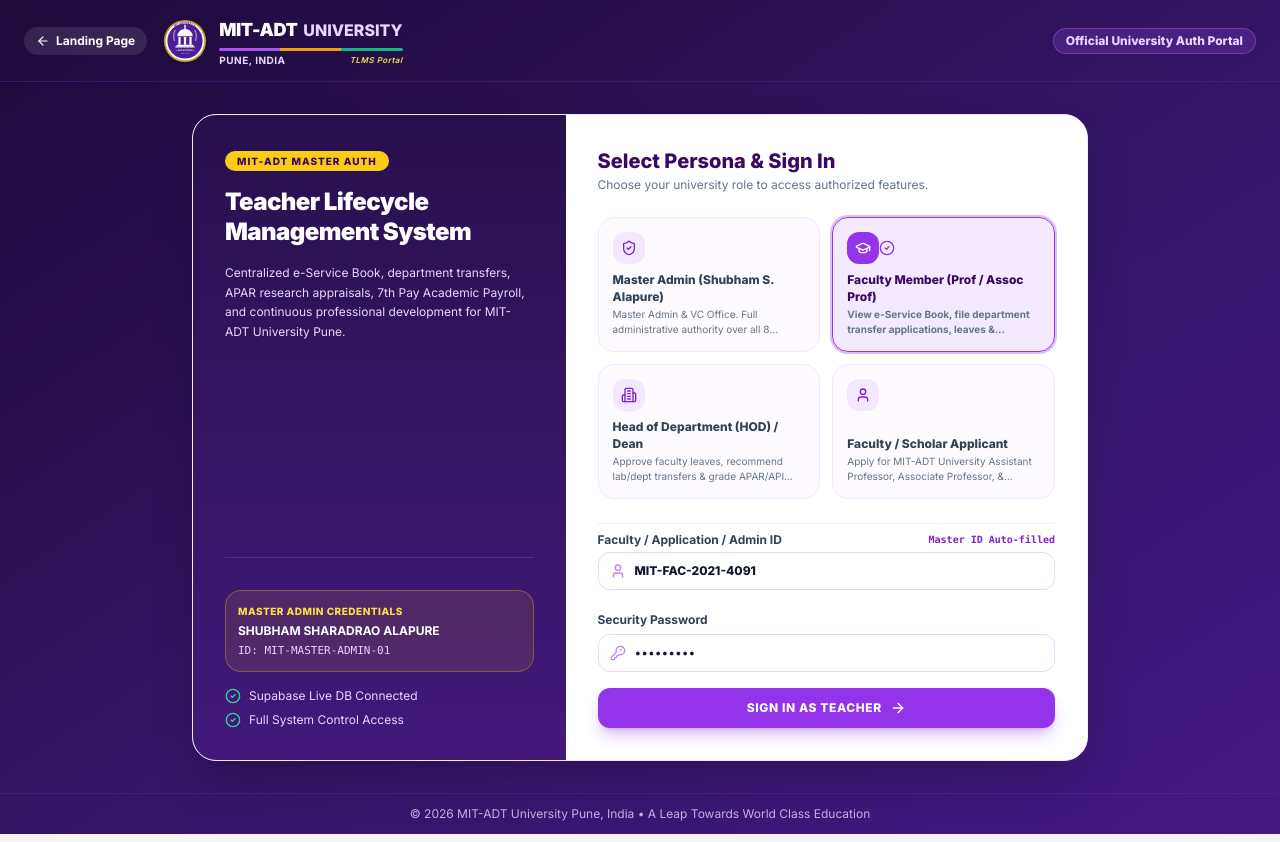
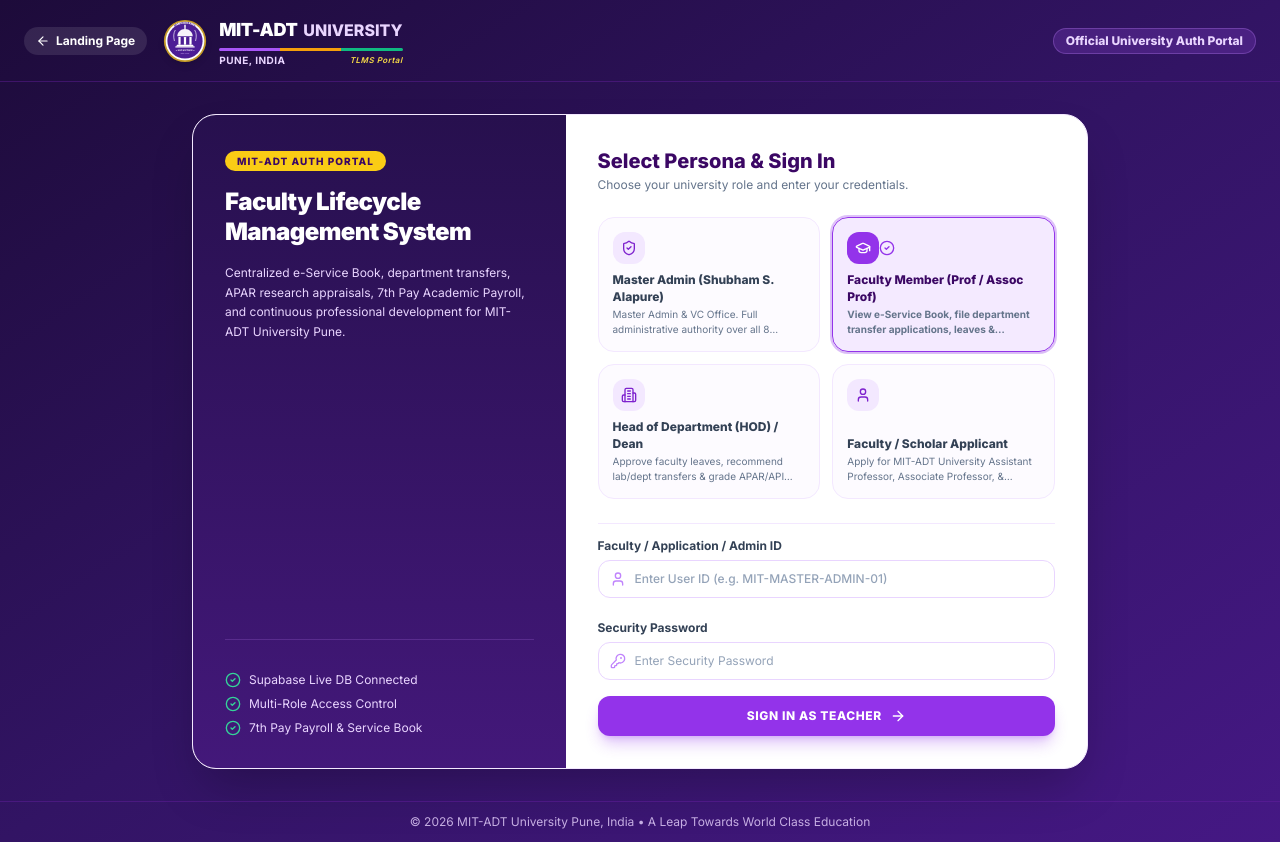
Before and after one commit to ShubhamAlapure/teacher_management_system, a React (Vite) app: page / in a window 1280 px wide. Both pictures are taken after a click on the button "Faculty Login". Built offline with nearby package versions, Linux system fonts and the light colour scheme; no server answers; the database is empty.

Commit message:
Empty initial values for ID and password in login form

```diff
--- a/src/components/Auth/LoginPage.jsx
+++ b/src/components/Auth/LoginPage.jsx
@@ -16,43 +16,38 @@
   const { login } = useApp();
 
   const [selectedRole, setSelectedRole] = useState(defaultRole);
-  const [empId, setEmpId] = useState(defaultRole === 'admin' ? 'MIT-MASTER-ADMIN-01' : 'MIT-FAC-2021-4091');
-  const [password, setPassword] = useState('admin@123');
+  const [empId, setEmpId] = useState('');
+  const [password, setPassword] = useState('');
 
   const roles = [
     {
       id: 'admin',
       title: 'Master Admin (Shubham S. Alapure)',
       icon: ShieldCheck,
-      defaultId: 'MIT-MASTER-ADMIN-01',
       desc: 'Master Admin & VC Office. Full administrative authority over all 8 modules & Supabase DB.'
     },
     {
       id: 'teacher',
       title: 'Faculty Member (Prof / Assoc Prof)',
       icon: GraduationCap,
-      defaultId: 'MIT-FAC-2021-4091',
       desc: 'View e-Service Book, file department transfer applications, leaves & download 7th Pay payslips.'
     },
     {
       id: 'principal',
       title: 'Head of Department (HOD) / Dean',
       icon: Building2,
-      defaultId: 'MIT-DEAN-2012-0056',
       desc: 'Approve faculty leaves, recommend lab/dept transfers & grade APAR/API research reviews.'
     },
     {
       id: 'applicant',
       title: 'Faculty / Scholar Applicant',
       icon: User,
-      defaultId: 'MIT-APP-2026-9901',
       desc: 'Apply for MIT-ADT University Assistant Professor, Associate Professor, & Research Fellowships.'
     }
   ];
 
-  const handleRoleSelect = (roleId, defaultId) => {
+  const handleRoleSelect = (roleId) => {
     setSelectedRole(roleId);
-    setEmpId(defaultId);
   };
 
   const handleFormSubmit = (e) => {
@@ -91,10 +86,10 @@
           <div className="md:col-span-5 bg-gradient-to-b from-[#27104e] to-[#43187a] p-8 text-white flex flex-col justify-between relative overflow-hidden">
             <div className="relative z-10 space-y-4">
               <span className="px-3 py-1 rounded-full text-[10px] font-extrabold bg-yellow-400 text-purple-950 uppercase tracking-widest">
-                MIT-ADT MASTER AUTH
+                MIT-ADT AUTH PORTAL
               </span>
               <h2 className="text-2xl font-black tracking-tight leading-tight">
-                Teacher Lifecycle Management System
+                Faculty Lifecycle Management System
               </h2>
               <p className="text-xs text-purple-200 leading-relaxed">
                 Centralized e-Service Book, department transfers, APAR research appraisals, 7th Pay Academic Payroll, and continuous professional development for MIT-ADT University Pune.
@@ -102,19 +97,17 @@
             </div>
 
             <div className="relative z-10 pt-8 border-t border-purple-400/20 space-y-2 text-xs text-purple-200">
-              <div className="p-3 rounded-2xl bg-yellow-400/10 border border-yellow-400/30 text-yellow-200 space-y-1">
-                <p className="text-[10px] font-extrabold uppercase tracking-wider text-yellow-300">MASTER ADMIN CREDENTIALS</p>
-                <p className="text-xs font-bold text-white">SHUBHAM SHARADRAO ALAPURE</p>
-                <p className="text-[11px] font-mono text-purple-200">ID: MIT-MASTER-ADMIN-01</p>
-              </div>
-
-              <div className="flex items-center gap-2 pt-2">
+              <div className="flex items-center gap-2">
                 <CheckCircle2 className="w-4 h-4 text-emerald-400 shrink-0" />
                 <span>Supabase Live DB Connected</span>
               </div>
               <div className="flex items-center gap-2">
                 <CheckCircle2 className="w-4 h-4 text-emerald-400 shrink-0" />
-                <span>Full System Control Access</span>
+                <span>Multi-Role Access Control</span>
+              </div>
+              <div className="flex items-center gap-2">
+                <CheckCircle2 className="w-4 h-4 text-emerald-400 shrink-0" />
+                <span>7th Pay Payroll & Service Book</span>
               </div>
             </div>
           </div>
@@ -123,7 +116,7 @@
           <div className="md:col-span-7 p-6 sm:p-8 space-y-6">
             <div>
               <h3 className="text-xl font-extrabold text-purple-950">Select Persona & Sign In</h3>
-              <p className="text-xs text-slate-500 mt-0.5">Choose your university role to access authorized features.</p>
+              <p className="text-xs text-slate-500 mt-0.5">Choose your university role and enter your credentials.</p>
             </div>
 
             {/* Role Cards Grid */}
@@ -136,7 +129,7 @@
                   <button
                     key={r.id}
                     type="button"
-                    onClick={() => handleRoleSelect(r.id, r.defaultId)}
+                    onClick={() => handleRoleSelect(r.id)}
                     className={`p-3.5 rounded-2xl border text-left transition-all flex flex-col justify-between ${
                       isSelected
                         ? 'bg-purple-100/90 border-purple-600 ring-2 ring-purple-600/30 text-purple-950 font-bold shadow-sm'
@@ -162,18 +155,18 @@
             {/* Form Fields */}
             <form onSubmit={handleFormSubmit} className="space-y-4 pt-2 border-t border-purple-100">
               <div>
-                <label className="text-xs font-bold text-slate-700 flex items-center justify-between">
-                  <span>Faculty / Application / Admin ID</span>
-                  <span className="text-[10px] text-purple-700 font-mono">Master ID Auto-filled</span>
+                <label className="text-xs font-bold text-slate-700">
+                  Faculty / Application / Admin ID
                 </label>
                 <div className="relative mt-1">
                   <User className="absolute left-3 top-1/2 -translate-y-1/2 w-4 h-4 text-purple-400" />
                   <input
                     type="text"
                     required
+                    placeholder="Enter User ID (e.g. MIT-MASTER-ADMIN-01)"
                     value={empId}
                     onChange={(e) => setEmpId(e.target.value)}
-                    className="w-full pl-9 pr-4 py-2.5 rounded-xl border border-purple-200 text-xs font-extrabold text-slate-900 focus:ring-2 focus:ring-purple-600 focus:outline-none"
+                    className="w-full pl-9 pr-4 py-2.5 rounded-xl border border-purple-200 text-xs font-medium text-slate-900 placeholder:text-slate-400 focus:ring-2 focus:ring-purple-600 focus:outline-none"
                   />
                 </div>
               </div>
@@ -185,9 +178,10 @@
                   <input
                     type="password"
                     required
+                    placeholder="Enter Security Password"
                     value={password}
                     onChange={(e) => setPassword(e.target.value)}
-                    className="w-full pl-9 pr-4 py-2.5 rounded-xl border border-purple-200 text-xs text-slate-900 focus:ring-2 focus:ring-purple-600 focus:outline-none"
+                    className="w-full pl-9 pr-4 py-2.5 rounded-xl border border-purple-200 text-xs text-slate-900 placeholder:text-slate-400 focus:ring-2 focus:ring-purple-600 focus:outline-none"
                   />
                 </div>
               </div>
```
